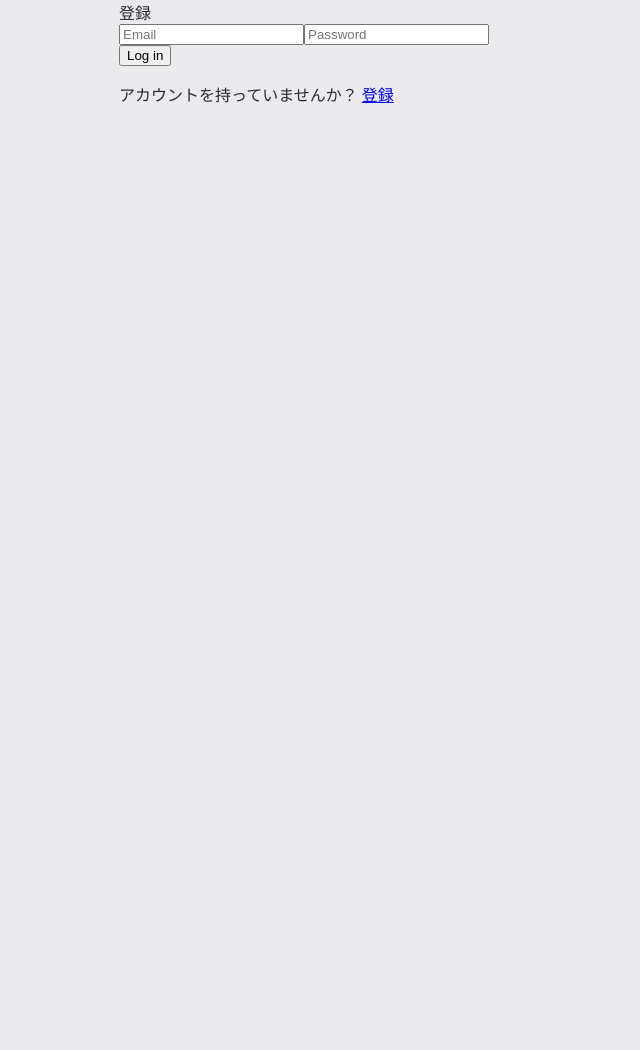
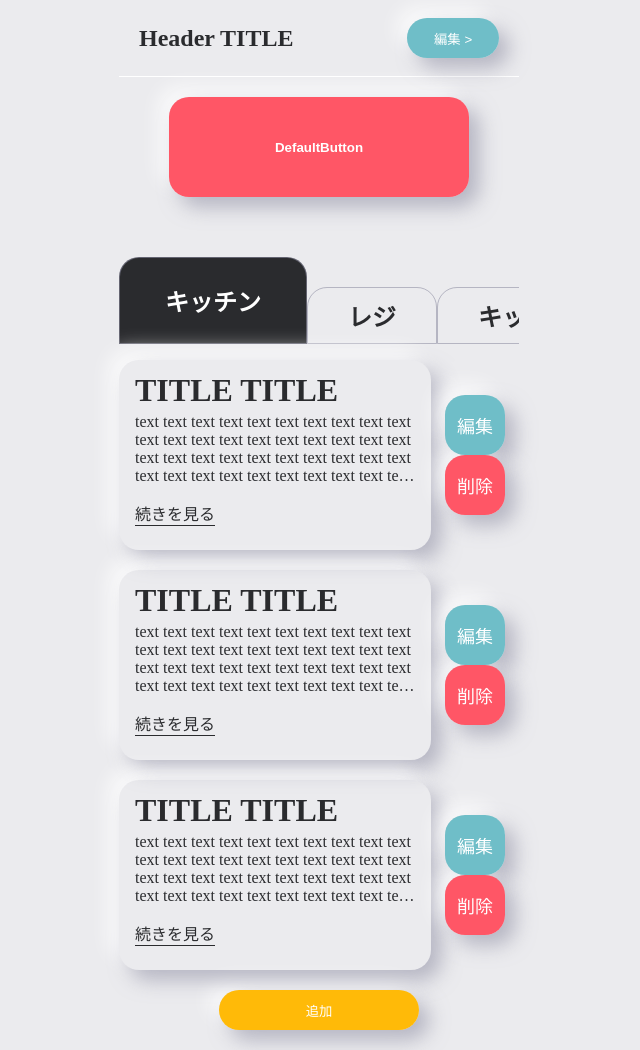
Before and after one commit to masa-massara/20240308-ninja-nyanko, a React (Vite) app: page / in a window 1280 px wide. Shown: the whole page, without its empty margins (321-961 px from the left). Before the commit the page ends 800 px from the top, so only its background shows below. Built offline with nearby package versions, Linux system fonts and the light colour scheme; no server answers.

Commit message:
店長終わった（仮）

```diff
--- a/src/components/common/View_manual_list.tsx
+++ b/src/components/common/View_manual_list.tsx
@@ -1,4 +1,5 @@
 import Button_small_blue from "./Button_small_blue"
+import Button_small_yellow from "./Button_small_yellow"
 import DefaultButton_red from "./DefaultButton_red"
 import Header from "./Header"
 import Tabs_manual_list from "./Tabs_manual_list"
@@ -12,6 +13,8 @@ const View_manual_list = () => {
             </div>
             <DefaultButton_red />
             <Tabs_manual_list />
+
+            <Button_small_yellow />
         </>
     )
 }
--- a/src/main.tsx
+++ b/src/main.tsx
@@ -1,11 +1,10 @@
 import React from 'react'
 import ReactDOM from 'react-dom/client'
 import App from './App'
-import View_add_manual_second from './components/common/View_add_manual_second'
-import View_add_manual_third from './components/common/View_add_manual_third'
+import View_manual_list from './components/common/View_manual_list'
 
 ReactDOM.createRoot(document.getElementById('root')!).render(
   <React.StrictMode>
-   <App />
+   <View_manual_list />
   </React.StrictMode>
 )
```
Also changed, not shown: src/components/common/ViewQuizTop.tsx (added, +9 -0 lines).
